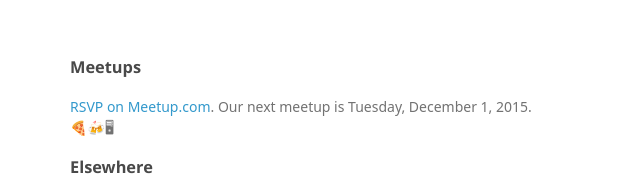
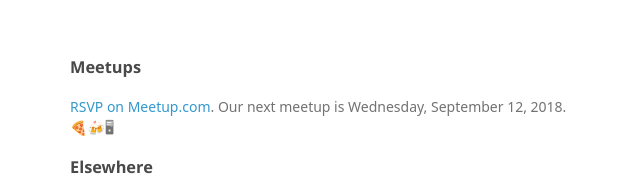
Before and after one commit to andyfowler/annarborphp.com, a plain HTML site: page index.html in a window 1280 px wide. Shown: the top 193 px of the page, 500-1140 px from the left. Drawn offline with Linux system fonts and the light colour scheme; a web font is replaced by a local one.

Commit message:
wake up!

```diff
--- a/index.html
+++ b/index.html
@@ -27,7 +27,7 @@
         <h3>
 <a id="meetups" class="anchor" href="#meetups" aria-hidden="true"><span class="octicon octicon-link"></span></a>Meetups</h3>
 
-<p><a href="http://www.meetup.com/ann-arbor-php-mysql/">RSVP on Meetup.com</a>. Our next meetup is Tuesday, December 1, 2015.
+<p><a href="http://www.meetup.com/ann-arbor-php-mysql/">RSVP on Meetup.com</a>. Our next meetup is Wednesday, September 12, 2018.
 <br>
 <g-emoji alias="pizza" fallback-src="https://assets-cdn.github.com/images/icons/emoji/unicode/1f355.png">🍕</g-emoji><g-emoji alias="beers" fallback-src="https://assets-cdn.github.com/images/icons/emoji/unicode/1f37b.png">🍻</g-emoji>🖥</p>
 
```
